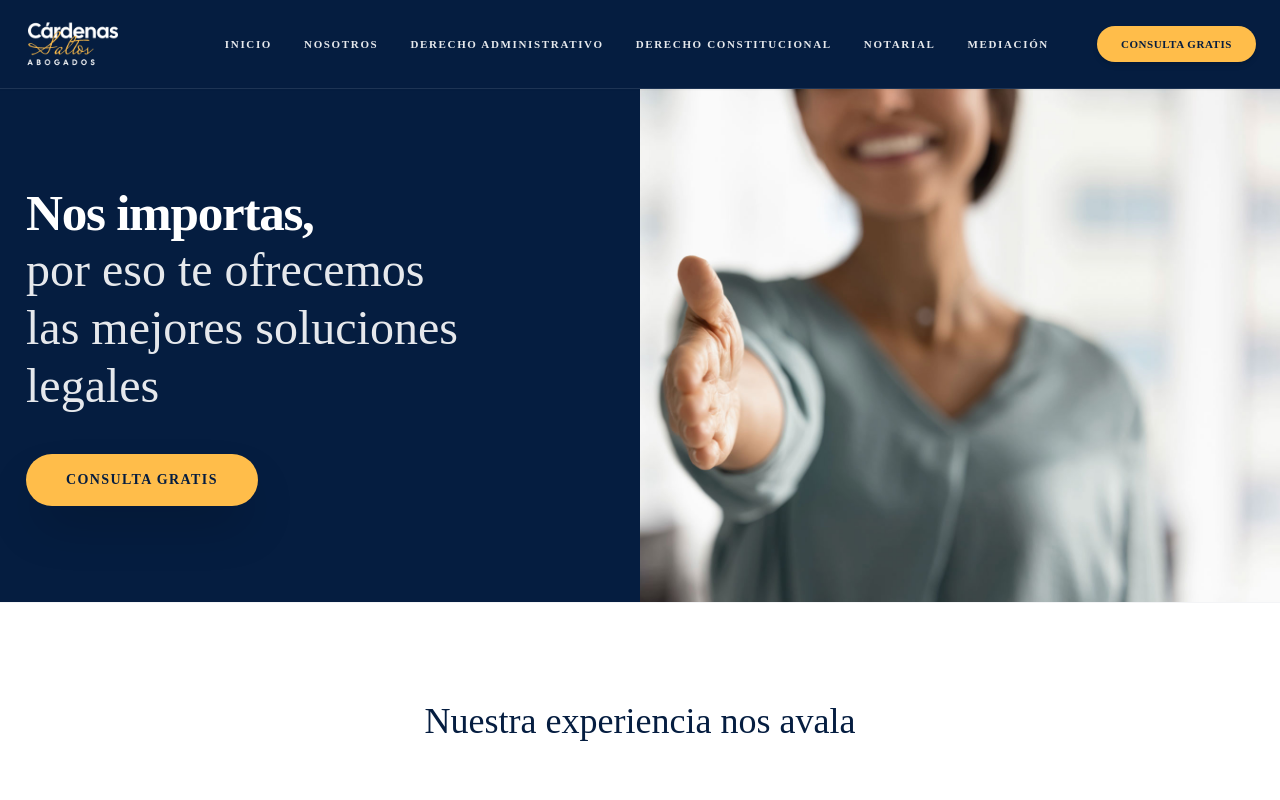
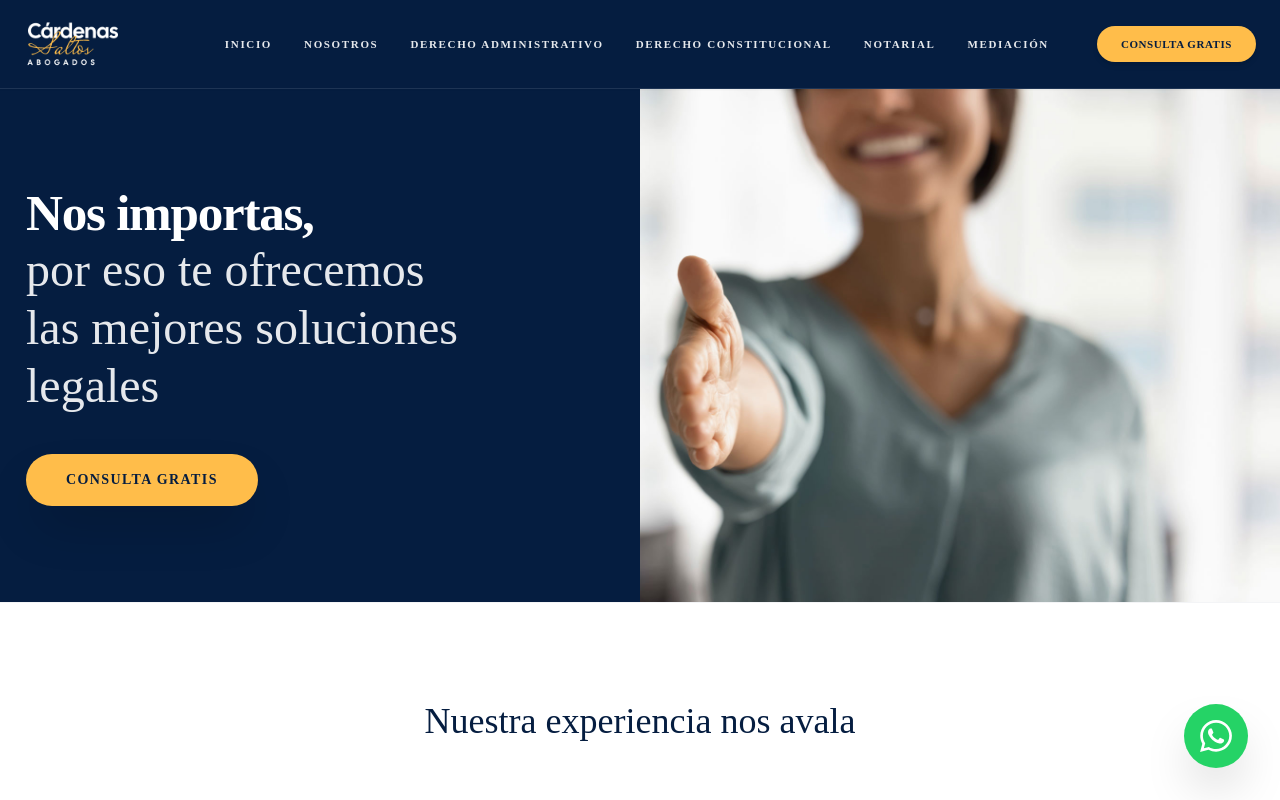
Before and after one commit to DevCardenasS/web-cardenas-saltos, a Next.js app: page / in a window 1280 px wide. Shown: the top 800 px of the page. Built offline with nearby package versions, Linux system fonts and the light colour scheme.

Commit message:
Update _app.js

```diff
--- a/pages/_app.js
+++ b/pages/_app.js
@@ -1,6 +1,7 @@
 import '../styles/globals.css';
 import Layout from '../components/Layout';
 import Head from 'next/head';
+import WhatsAppButton from '../components/WhatsAppButton'; // <-- 1. Importamos el botón
 
 function MyApp({ Component, pageProps }) {
   return (
@@ -16,6 +17,9 @@ function MyApp({ Component, pageProps }) {
         {/* Pasamos Component.transparentNavbar como prop al Layout si es necesario */}
         <Component {...pageProps} transparentNavbar={Component.transparentNavbar} />
       </Layout>
+
+      {/* 2. Colocamos el botón aquí para que aparezca en TODAS las páginas */}
+      <WhatsAppButton />
     </>
   );
 }
```
